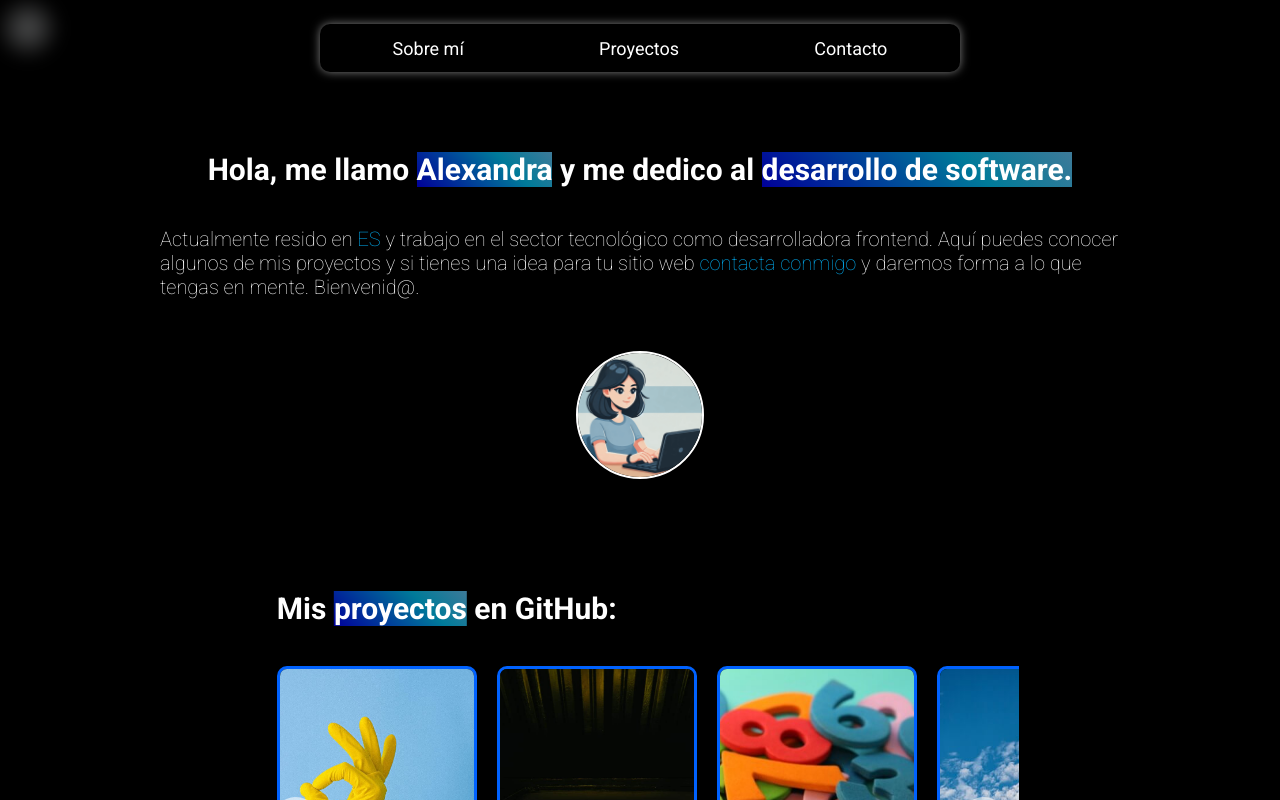
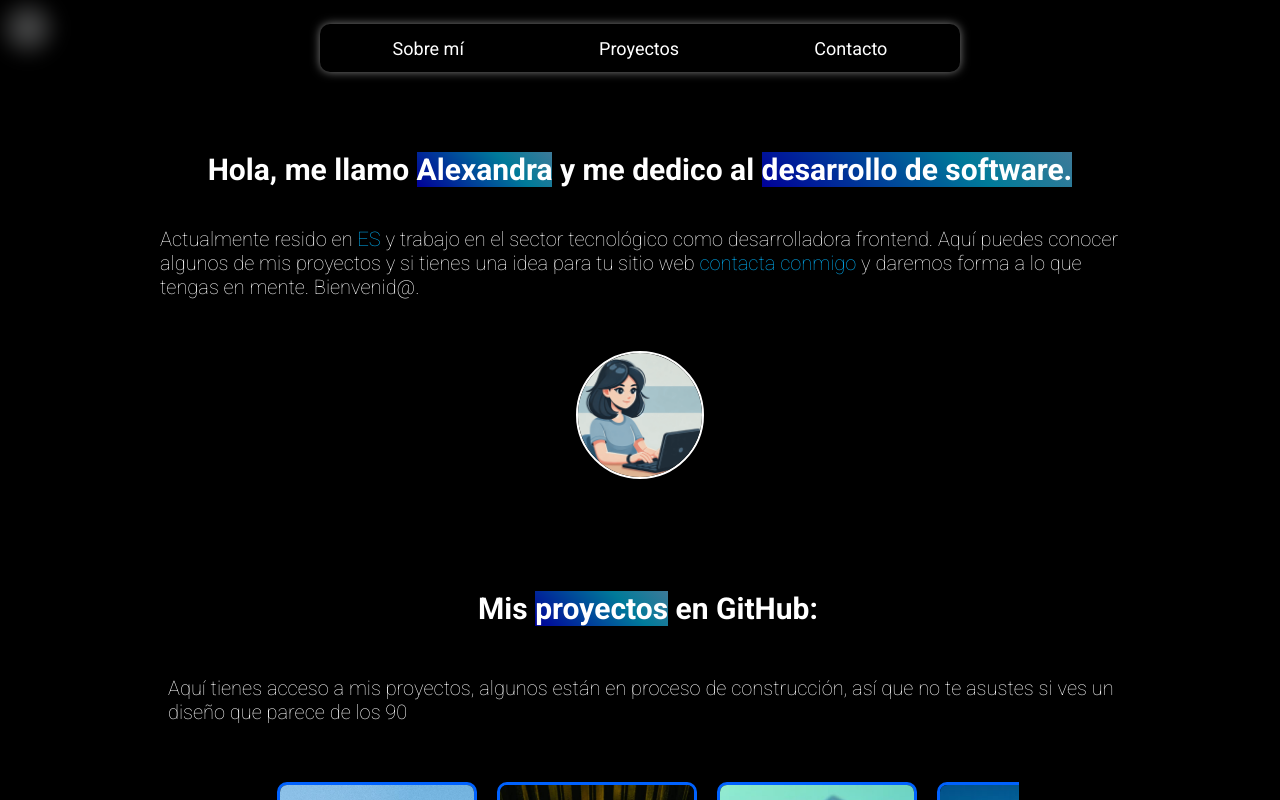
Before and after one commit to alexandracampo/alexandra, a React (Vite) app: page / in a window 1280 px wide. Shown: the top 800 px of the page. Built offline with nearby package versions, Linux system fonts and the light colour scheme.

Commit message:
change styles

```diff
--- a/src/components/Projects/components/ProjectCards/ProjectCards.jsx
+++ b/src/components/Projects/components/ProjectCards/ProjectCards.jsx
@@ -2,13 +2,13 @@ import React, { useRef } from "react";
 import "./project-cards.scss";
 
 const projects = [
-    { id: 1, title: "Prime Cleaning", link: "https://github.com/alexandracampo/prime-cleaning", img: "cleaning.JPG" },
-    { id: 2, title: "Memory", link: "https://github.com/alexandracampo/memory", img: "memory.jpg" },
-    { id: 3, title: "Adivina el número", link: "https://github.com/alexandracampo/adivina-el-numero", img: "number.jpg" },
-    { id: 4, title: "Consulta el tiempo", link: "https://github.com/alexandracampo/weatherInfo", img: "weather.jpg" },
-    { id: 5, title: "To do list", link: "https://github.com/alexandracampo/lista-tareas", img: "todo.jpg" },
-    { id: 6, title: "Tus proyectos", link: "https://github.com/alexandracampo/web-de-proyectos", img: "proyectos.JPG" },
-    { id: 6, title: "Tu tarjeta de visita", link: "https://github.com/alexandracampo/web-tarjetas-de-visita", img: "tarjetas.JPG" },
+    { id: 1, title: "Prime Cleaning", link: "https://alexandracampo.github.io/prime-cleaning/", img: "cleaning.JPG" },
+    { id: 2, title: "Memory", link: "https://alexandracampo.github.io/memory/", img: "memory.jpg" },
+    { id: 3, title: "Adivina el número", link: "https://alexandracampo.github.io/adivina-el-numero/", img: "number.jpg" },
+    { id: 4, title: "Consulta el tiempo", link: "https://alexandracampo.github.io/weatherInfo/", img: "weather.jpg" },
+    { id: 5, title: "To do list", link: "https://alexandracampo.github.io/lista-tareas/", img: "todo.jpg" },
+    { id: 6, title: "Tus proyectos", link: "https://alexandracampo.github.io/web-de-proyectos/", img: "proyectos.JPG" },
+    { id: 6, title: "Tu tarjeta de visita", link: "https://alexandracampo.github.io/web-tarjetas-de-visita/", img: "tarjetas.JPG" },
 ];
 
 const ProjectCards = () => {
@@ -22,9 +22,13 @@ const ProjectCards = () => {
     };
 
     return (
-        <div className="carousel-container" id="projects"  >
+        <>
+            <div id="projects" className="header-projects">
                 <h3 className="title-projects"> Mis <span className="color-text">proyectos</span> en GitHub: </h3>
+                <p className="text-projects">Aquí tienes acceso a mis proyectos, algunos están en proceso de construcción, así que no te asustes si ves un diseño que parece de los 90</p>
+            </div>
 
+            <div className="carousel-container"   >
                 <button className="scroll-button left" onClick={() => scrollCarousel(-1)}>
                     {/*  &lt; */}
                 </button>
@@ -48,6 +52,7 @@ const ProjectCards = () => {
                     {/* &gt; */}
                 </button>
             </div>
+        </>
     );
 };
 
--- a/src/components/Projects/components/ProjectCards/project-cards.scss
+++ b/src/components/Projects/components/ProjectCards/project-cards.scss
@@ -10,13 +10,41 @@
     width: 60%;
   }
 }
+
+.header-projects {
+  display: flex;
+  flex-direction: column;
+  justify-content: center;
+  align-items: start;
+  text-align: start;
+  margin-left: 1rem;
+
+  @media (min-width: 600px) {
+    font-size: 30px;
+    align-items: center;
+  }
+}
+
 .title-projects {
   text-align: left;
-  margin-left: 1rem;
   margin-top: 6rem;
 
   @media (min-width: 600px) {
     font-size: 30px;
+  }
+}
+
+.text-projects {
+  text-align: left;
+  font-weight: 100;
+  font-size: 16px;
+  margin-bottom: 3rem;
+
+  @media (min-width: 600px) {
+    font-size: 20px;
+    max-width: 60rem;
+    margin-left: 4rem;
+    margin-right: 4rem;
   }
 }
 
--- a/src/components/Welcome/welcome.scss
+++ b/src/components/Welcome/welcome.scss
@@ -11,7 +11,7 @@
     text-align: start;
     font-weight: 100;
     margin: 6rem 1rem 1rem 1rem;
-    max-width: 600rem;
+    max-width: 70rem;
 
     .welcome__title {
       font-size: 20px;
```
Lines whose indentation alone changed are shown as unchanged.
